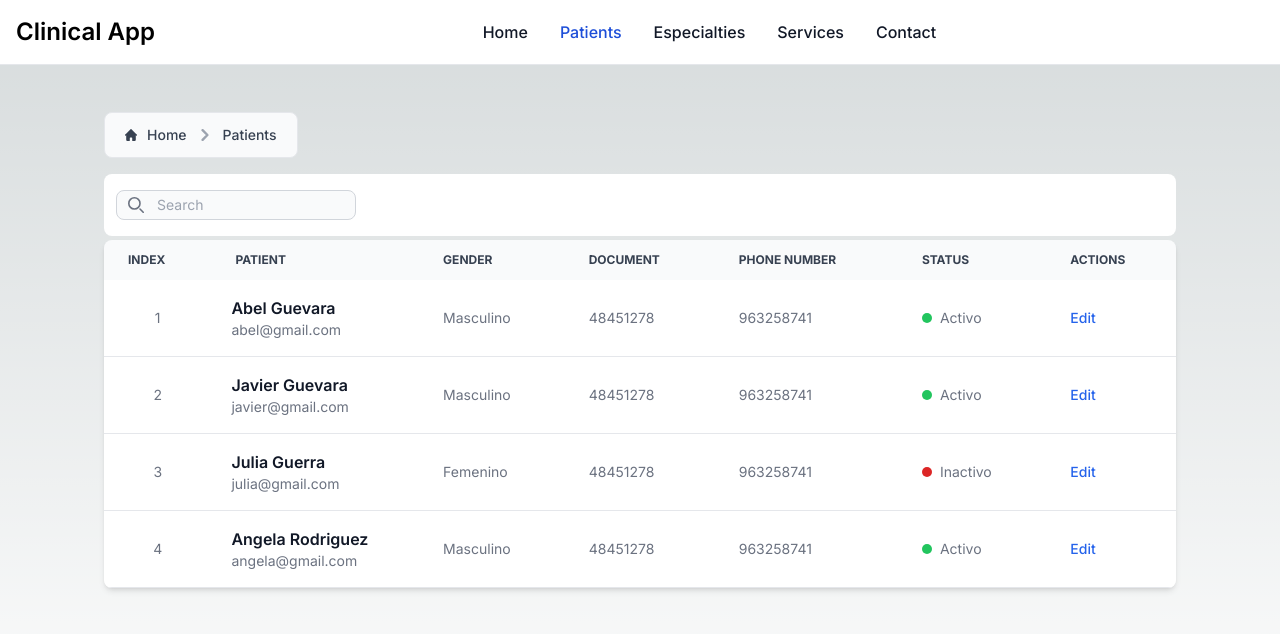
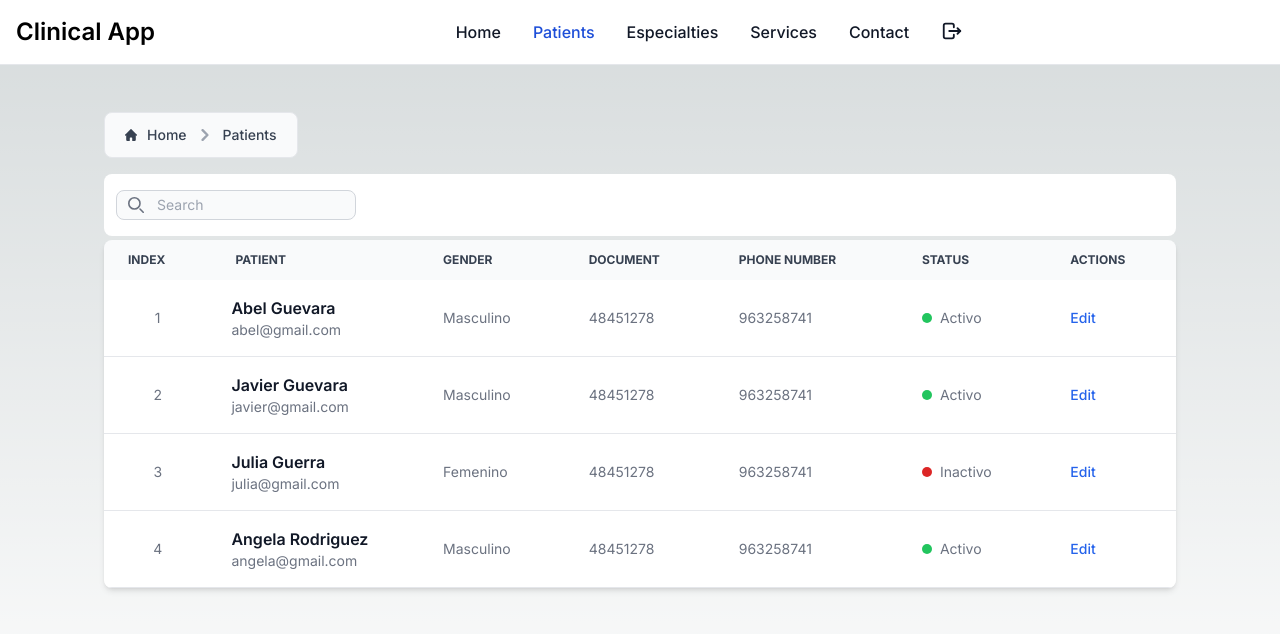
Before and after one commit to AbelG9/clinical_app, a Next.js app: page /patients in a window 1280 px wide. Shown: the top 634 px of the page. Built offline with nearby package versions, Linux system fonts and the light colour scheme.

Commit message:
implemented toast and logout button

```diff
--- a/app/layout.js
+++ b/app/layout.js
@@ -1,5 +1,6 @@
 import { Inter } from "next/font/google";
 import "./globals.css";
+import { Toaster } from "sonner";
 
 const inter = Inter({ subsets: ["latin"] });
 
@@ -11,7 +12,10 @@ export const metadata = {
 export default function RootLayout({ children }) {
   return (
     <html lang="en">
-      <body className={inter.className}>{children}</body>
+      <body className={inter.className}>
+        {children}
+        <Toaster richColors position="bottom-right" />
+      </body>
     </html>
   );
 }
--- a/app/page.js
+++ b/app/page.js
@@ -5,6 +5,7 @@ import LoginNavbar from "@/components/LoginNavbar";
 import Link from "next/link";
 import { useRouter } from "next/navigation";
 import { login } from "../services/auth";
+import { toast } from "sonner"
 
 export default function Home() {
   const router = useRouter()
@@ -29,12 +30,14 @@ export default function Home() {
 
       if (!response.data) {
         router.push('/')
+        toast.error("Usuario inválido, revise sus credenciales")
         return
       }
 
       localStorage.setItem('auth-token', response.token)
 
       router.push('/patients')
+      toast.info("Bienvenido!")
     } catch(error) {
       console.log(error)
     }
--- a/components/Navbar.jsx
+++ b/components/Navbar.jsx
@@ -1,13 +1,23 @@
 import React, { useState } from 'react'
+import { TbLogout } from "react-icons/tb";
+import { useRouter } from 'next/navigation'
+import { toast } from "sonner"
 
 const Navbar = () => {
-    const [openSidebar, setOpenSidebar] = useState(true)
+  const [openSidebar, setOpenSidebar] = useState(true)
+  const router = useRouter()
+
+  const handleLogout = (event) => {
+    localStorage.removeItem('auth-token')
+    router.push('/')
+    toast.info("Hasta pronto!")
+  }
 
   return (
     <>
         <nav className="bg-white dark:bg-gray-900 fixed w-full z-20 top-0 start-0 border-b border-gray-200 dark:border-gray-600">
             <div className="max-w-screen-xl flex flex-wrap items-center justify-between mx-auto p-4">
-                <a href="/" className="flex items-center space-x-3 rtl:space-x-reverse">
+                <a href="/patients" className="flex items-center space-x-3 rtl:space-x-reverse">
                     <span className="self-center text-2xl font-semibold whitespace-nowrap dark:text-white">Clinical App</span>
                 </a>
                 <div className="flex md:order-2 space-x-3 md:space-x-0 rtl:space-x-reverse">
@@ -42,6 +52,14 @@ const Navbar = () => {
                         <li>
                             <a href="#" className="block py-2 px-3 text-gray-900 rounded hover:bg-gray-100 md:hover:bg-transparent md:hover:text-blue-700 md:p-0 md:dark:hover:text-blue-500 dark:text-white dark:hover:bg-gray-700 dark:hover:text-white md:dark:hover:bg-transparent dark:border-gray-700">Contact</a>
                         </li>
+                        <li>
+                            <button
+                                className="block py-2 px-3 text-gray-900 rounded hover:bg-gray-100 md:hover:bg-transparent md:hover:text-blue-700 md:p-0 md:dark:hover:text-blue-500 dark:text-white dark:hover:bg-gray-700 dark:hover:text-white md:dark:hover:bg-transparent dark:border-gray-700"
+                                onClick={handleLogout}
+                            >
+                                <TbLogout size={22} />
+                            </button>
+                        </li>
                     </ul>
                 </div>
             </div>
```
Also changed, not shown: package.json (+6 -4 lines), 1 other file (tests, documents, lock files or other folders).
